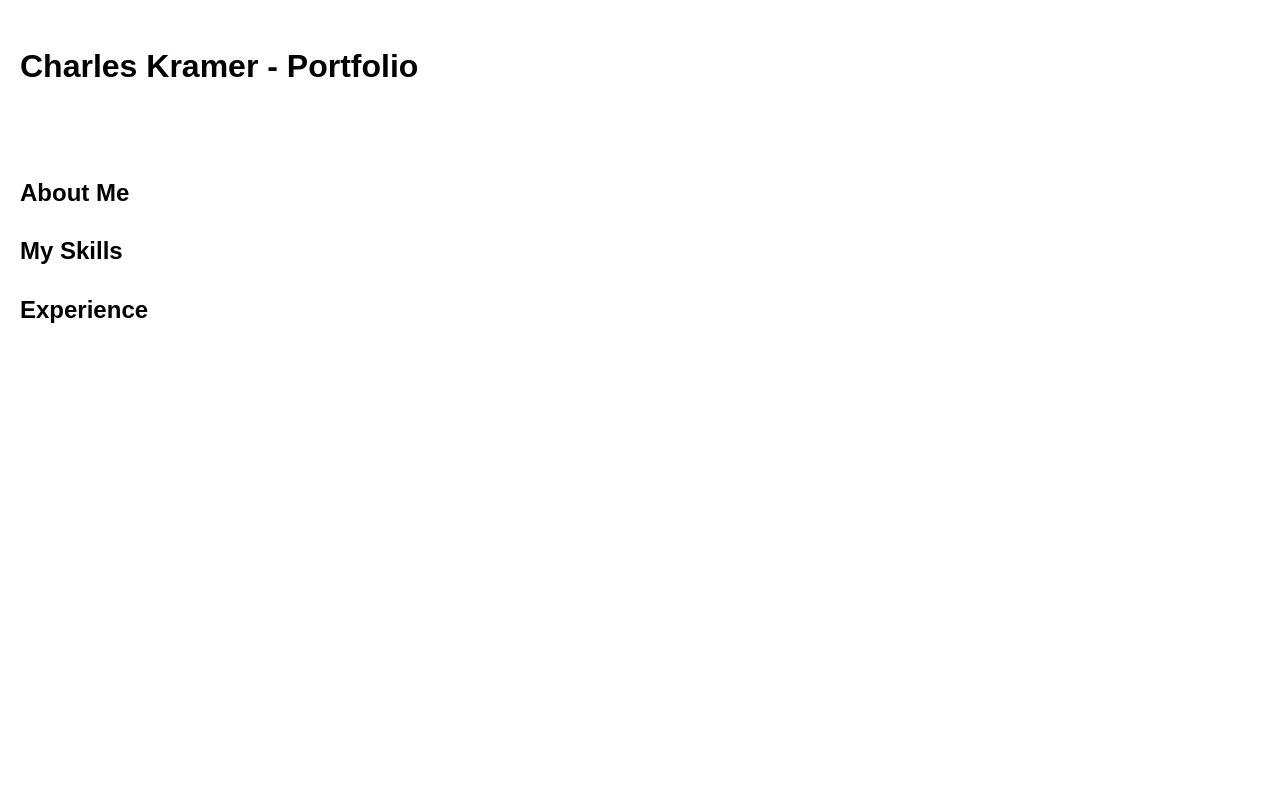
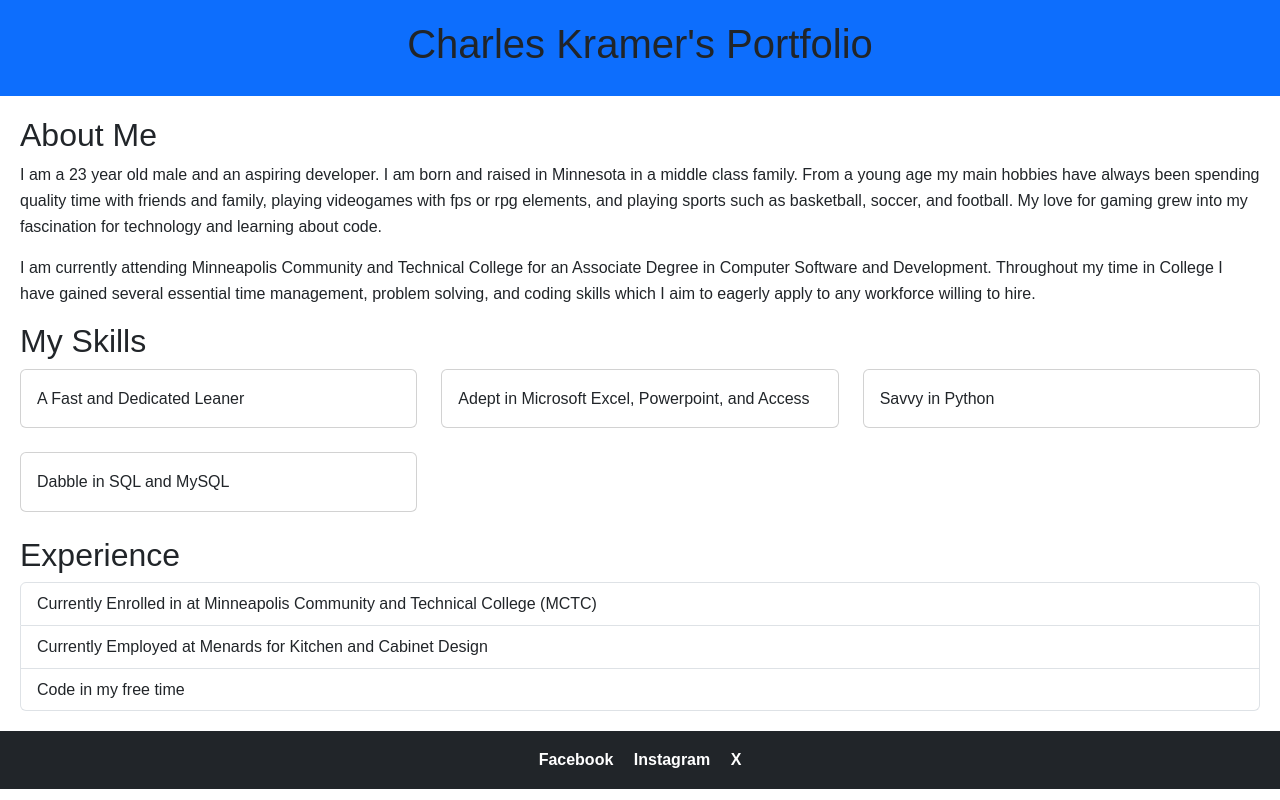
Before and after one commit to CharlesrkMN/Module7Challenge, a plain HTML site: page Module7Challenge/wwwroot/index.html in a window 1280 px wide. Drawn offline with nearby package versions, Linux system fonts and the light colour scheme.

Commit message:
Initial Commit

```diff
--- a/Module7Challenge/obj/Debug/net8.0/Module7Challenge.sourcelink.json
+++ b/Module7Challenge/obj/Debug/net8.0/Module7Challenge.sourcelink.json
@@ -1 +1 @@
-{"documents":{"/workspaces/Module7Challenge/*":"https://raw.githubusercontent.com/CharlesrkMN/Module7Challenge/fa63865d39bb6f108d0c1c97ef5e98d96c99dbee/*"}}
+{"documents":{"/workspaces/Module7Challenge/*":"https://raw.githubusercontent.com/CharlesrkMN/Module7Challenge/1b19464abe30ef6b0372ae20ea1903344438ae54/*"}}
--- a/Module7Challenge/wwwroot/index.html
+++ b/Module7Challenge/wwwroot/index.html
@@ -3,34 +3,115 @@
 <head>
     <meta charset="UTF-8">
     <meta name="viewport" content="width=device-width, initial-scale=1.0">
-    <title>Your Name - Portfolio</title>
+    <title>Charles Kramer - Portfolio</title>
+    <!-- Bootstrap CSS -->
+    <link href="https://cdn.jsdelivr.net/npm/bootstrap@5.3.0-alpha1/dist/css/bootstrap.min.css" rel="stylesheet">
     <link rel="stylesheet" href="styles.css">
 </head>
 <body>
-    <header>
-        <h1>Charles Kramer - Portfolio</h1>
+    <header class="text-center bg-primary">
+        <h1>Charles Kramer's Portfolio</h1>
         <!-- Optional: Add navigation menu here -->
     </header>
 
     <main>
-        <section id="about">
+        <section id="About">
             <h2>About Me</h2>
-            <!-- Add your paragraphs here -->
+            <p> I am a 23 year old male and an aspiring developer. I am born and raised in Minnesota in a middle class family. From a young age my main hobbies have
+                always been spending quality time with friends and family, playing videogames with fps or rpg elements, and playing sports such as basketball, soccer,
+                and football. My love for gaming grew into my fascination for technology and learning about code.
+            </p>
+            <p>I am currently attending Minneapolis Community and Technical College for an Associate Degree in Computer Software and Development. Throughout my time in College
+                I have gained several essential time management, problem solving, and coding skills which I aim to eagerly apply to any workforce willing to hire.
+            </p>
         </section>
 
-        <section id="skills">
+        <section id="Skills">
             <h2>My Skills</h2>
-            <!-- Add your list here -->
+            <div class="row">
+
+                <div class="col-md-4 mb-4">
+
+                    <div class="card">
+
+                        <div class="card-body">
+
+                            <p class="card-text">A Fast and Dedicated Leaner</p>
+
+                        </div>
+
+                    </div>
+
+                </div>
+
+                <div class="col-md-4 mb-4">
+
+                    <div class="card">
+
+                        <div class="card-body">
+
+                            <p class="card-text">Adept in Microsoft Excel, Powerpoint, and Access</p>
+
+                        </div>
+
+                    </div>
+
+                </div>
+
+                <div class="col-md-4 mb-4">
+
+                    <div class="card">
+
+                        <div class="card-body">
+
+                            <p class="card-text">Savvy in Python</p>
+
+                        </div>
+
+                    </div>
+
+                </div>
+
+                <div class="col-md-4 mb-4">
+
+                    <div class="card">
+
+                        <div class="card-body">
+
+                            <p class="card-text">Dabble in SQL and MySQL</p>
+
+                        </div>
+
+                    </div>
+
+                </div>
+
+            </div>
         </section>
 
-        <section id="experience">
+        <section id="Experience">
             <h2>Experience</h2>
-            <!-- Add your table here -->
+            <ul class="list-group">
+
+                <li class="list-group-item">Currently Enrolled in at Minneapolis Community and Technical College (MCTC)</li>
+
+                <li class="list-group-item">Currently Employed at Menards for Kitchen and Cabinet Design</li>
+
+                <li class="list-group-item">Code in my free time</li>
+
+            </ul>
+
         </section>
     </main>
 
-    <footer>
-        <!-- Add your links here -->
+    <footer class="bg-dark text-white text-center py-3">
+        <div class="social-links">
+            <a href="#" class="text-white mx-2">Facebook</a>
+
+            <a href="#" class="text-white mx-2">Instagram</a>
+
+            <a href="#" class="text-white mx-2">X</a>
+        </div>
     </footer>
 </body>
 </html>
--- a/Module7Challenge/wwwroot/styles.css
+++ b/Module7Challenge/wwwroot/styles.css
@@ -9,9 +9,21 @@ header, main, footer {
     padding: 20px;
 }
 
+.social-links a {
+
+    text-decoration: none;
+
+    font-weight: bold;
+
+}
+
 /* Add your styles here */
+#Hero {
+    background-color: aquamarine;
+}
 
 /* Example of a media query for responsiveness */
 @media (max-width: 600px) {
     /* Add styles for smaller screens */
+    object-fit: fill;
 }
```
Also changed, not shown: 8 other files.
